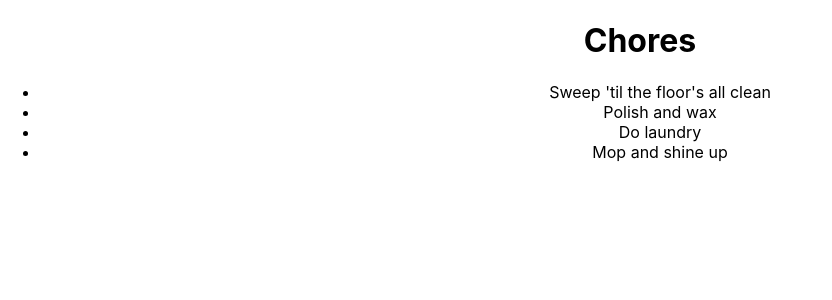
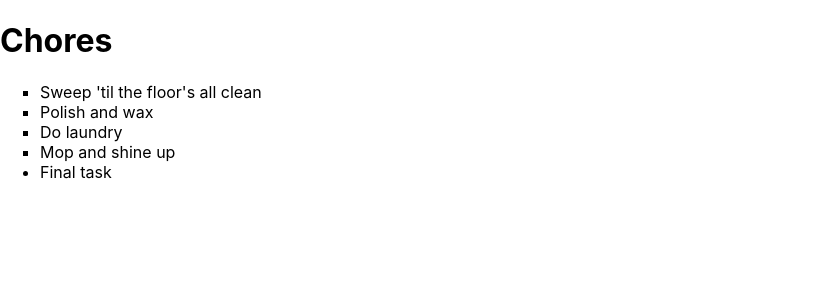
Before and after one commit to sgwicks/todo-r, a React (Create React App) app: page / in a window 1280 px wide. Shown: the top 300 px of the page, without its empty margins (0-832 px from the left). Built offline with nearby package versions, Linux system fonts and the light colour scheme.

Commit message:
Add styled-components, stylable Li component

```diff
--- a/package.json
+++ b/package.json
@@ -8,7 +8,8 @@
     "@testing-library/user-event": "^7.2.1",
     "react": "^16.13.1",
     "react-dom": "^16.13.1",
-    "react-scripts": "3.4.1"
+    "react-scripts": "3.4.1",
+    "styled-components": "^5.1.1"
   },
   "scripts": {
     "start": "react-scripts start",
--- a/src/App.css
+++ b/src/App.css
@@ -1,3 +1,3 @@
-.App {
-  text-align: center;
+.done {
+  list-style-type: square;
 }
--- a/src/App.js
+++ b/src/App.js
@@ -10,6 +10,7 @@ function App() {
       <h1>Chores</h1>
       <ul>
         {taskList.map((task, i) => <Task key={'task' + i} task={task} />)}
+        <li>Final task</li>
       </ul>
     </div>
   );
--- a/src/components/Task.jsx
+++ b/src/components/Task.jsx
@@ -1,8 +1,9 @@
 import React from 'react';
+import Li from './styled/Li'
 
 const Task = ({task}) => {
     return (
-    <li>{task}</li>
+    <Li status="done">{task}</Li>
     );
 };
 
--- /dev/null
+++ b/src/components/styled/Li.jsx
@@ -0,0 +1,13 @@
+import styled from 'styled-components';
+
+const Li = styled.li`
+    list-style-type: ${props => {
+        switch(props.status) {
+            case 'done': return 'square';
+            case 'doing': return 'decimal';
+            default: return 'round';
+        }
+    }}
+`
+
+export default Li;
```
Also changed, not shown: 1 other file (tests, documents, lock files or other folders).
